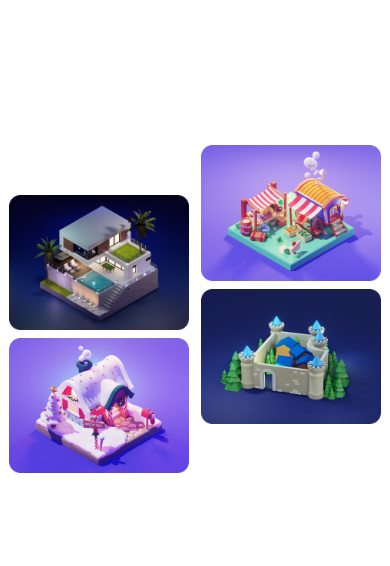
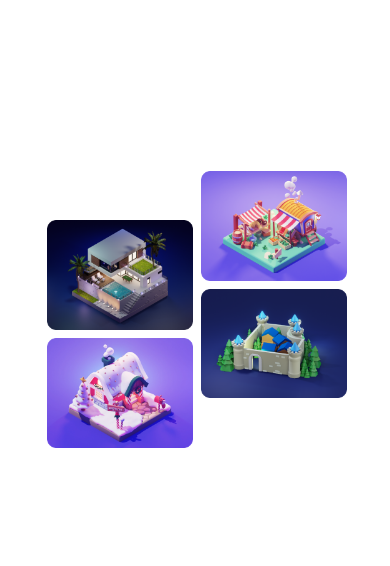
Before and after one commit to Classytobs/meta-bnb3, a React (Create React App) app: page / in a window 390 px wide. Shown: the part 613-1179 px from the top of the page. Built offline with nearby package versions, Linux system fonts and the light colour scheme; a web font is replaced by a local one.

Commit message:
adjusted the responsiveness of the webpage

```diff
--- a/src/Components/Frame1/Frame1.css
+++ b/src/Components/Frame1/Frame1.css
@@ -1,7 +1,7 @@
 .img__both {
     display: flex;
     flex-direction: row;
-    max-width: 400px;
+    max-width: 380px;
     height: 459px;
 }
 .img__cate1{
@@ -39,6 +39,7 @@
         justify-content: center;
         display: flex;
     }
+
     .input__block {
         display: flex;
         justify-content: center;
@@ -69,6 +70,7 @@
         display: flex;
 
     }
+
     .frame1__content {
         margin-right: 0px;
         padding-left: 20px;
@@ -159,4 +161,5 @@ input {
 
 .image4, .image6, .image3, .image5 {
     margin: 2px;
+    width: 100%;
 }
```
